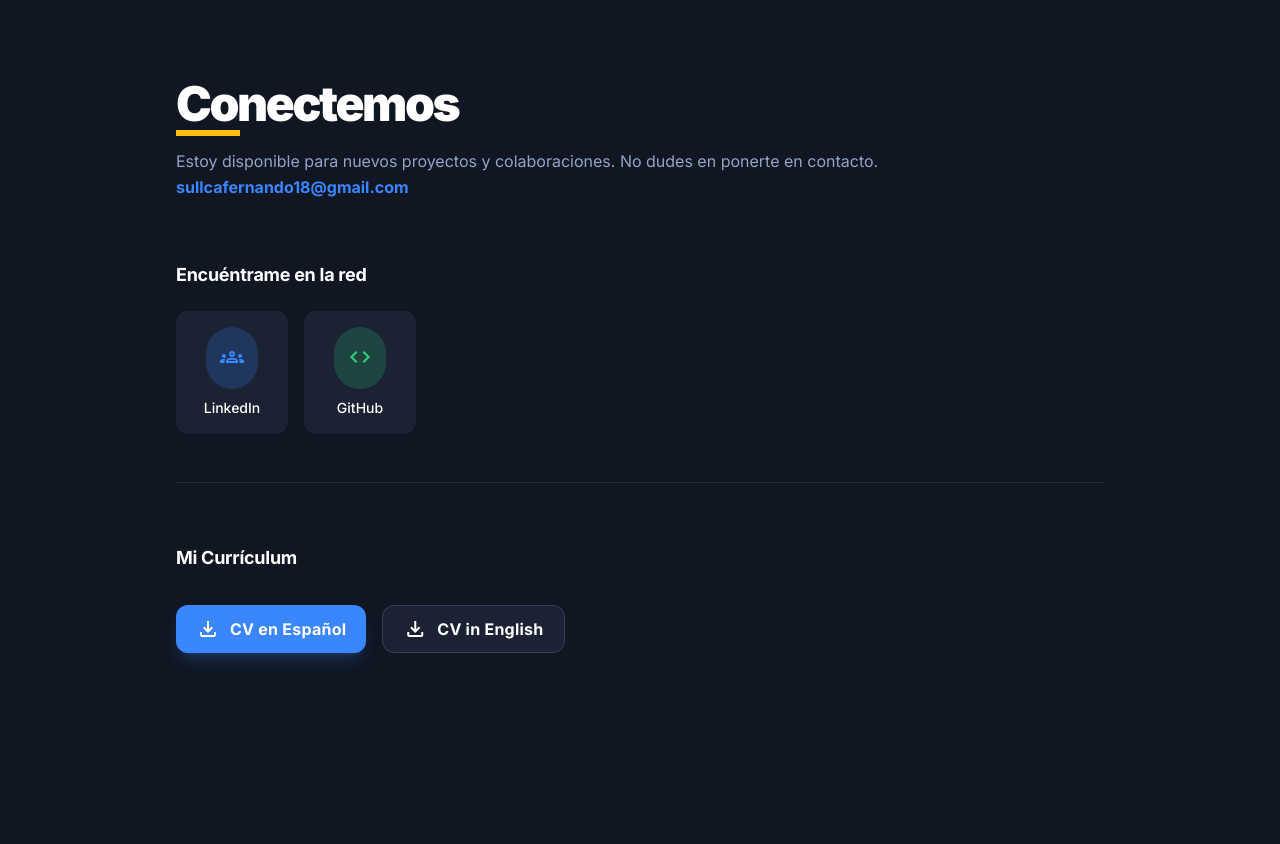
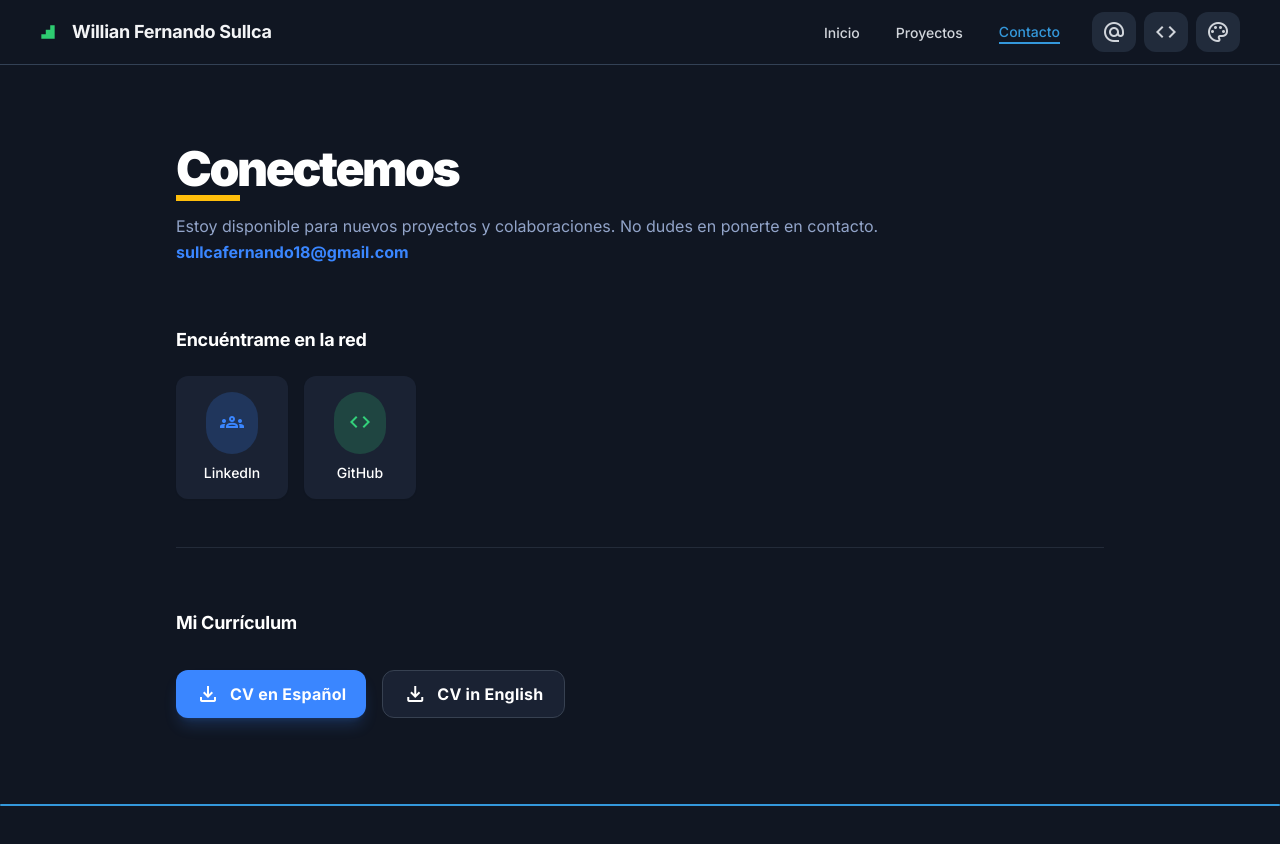
Before and after one commit to devFernandoS/portafolio-willian, a website built with Vite: page web/src/contacto.html in a window 1280 px wide. Before the commit the page ends 800 px from the top, so only its background shows below. Built offline with nearby package versions, Linux system fonts and the light colour scheme.

Commit message:
Enhance portfolio with new CV and improved contact page layout

```diff
--- a/web/src/contacto.html
+++ b/web/src/contacto.html
@@ -12,6 +12,7 @@
     <link
         href="https://fonts.googleapis.com/css2?family=Material+Symbols+Outlined:opsz,wght,FILL,GRAD@20..48,100..700,0..1,-50..200"
         rel="stylesheet" />
+    <link href="./css/global.css" rel="stylesheet" />
     <style>
         .material-symbols-outlined {
             font-variation-settings: 'FILL' 0, 'wght' 400, 'GRAD' 0, 'opsz' 24;
@@ -50,6 +51,42 @@
 </head>
 
 <body class="font-display bg-background-light dark:bg-background-dark antialiased">
+    <!-- TopNavBar -->
+    <header
+        class="flex items-center justify-between whitespace-nowrap border-b border-solid border-slate-200 dark:border-slate-700 px-4 sm:px-10 py-3">
+        <div class="flex items-center gap-4 text-[#2c3e50] dark:text-gray-100">
+            <div class="size-4 text-[#2ECC71]">
+                <svg fill="currentColor" viewbox="0 0 48 48" xmlns="http://www.w3.org/2000/svg">
+                    <path d="M44 4H30.6666V17.3334H17.3334V30.6666H4V44H44V4Z"></path>
+                </svg>
+            </div>
+            <h2 class="text-lg font-bold leading-tight tracking-[-0.015em]">Willian Fernando Sullca</h2>
+        </div>
+        <div class="hidden md:flex flex-1 justify-end gap-8">
+            <div class="flex items-center gap-9">
+                <a class="nav-link text-[#2c3e50] dark:text-gray-300 hover:text-[#3498DB] text-sm font-medium leading-normal"
+                    href="index.html">Inicio</a>
+                <a class="nav-link text-[#2c3e50] dark:text-gray-300 hover:text-[#3498DB] text-sm font-medium leading-normal"
+                    href="#">Proyectos</a>
+                <a class="nav-link text-[#2c3e50] dark:text-gray-300 hover:text-[#3498DB] text-sm font-medium leading-normal"
+                    href="contacto.html">Contacto</a>
+            </div>
+            <div class="flex gap-2">
+                <button
+                    class="flex max-w-[480px] cursor-pointer items-center justify-center overflow-hidden rounded-lg h-10 bg-slate-200 dark:bg-slate-700/50 text-[#2c3e50] dark:text-gray-300 hover:bg-[#3498DB]/20 gap-2 text-sm font-bold leading-normal tracking-[0.015em] min-w-0 px-2.5">
+                    <span class="material-symbols-outlined">alternate_email</span>
+                </button>
+                <button
+                    class="flex max-w-[480px] cursor-pointer items-center justify-center overflow-hidden rounded-lg h-10 bg-slate-200 dark:bg-slate-700/50 text-[#2c3e50] dark:text-gray-300 hover:bg-[#3498DB]/20 gap-2 text-sm font-bold leading-normal tracking-[0.015em] min-w-0 px-2.5">
+                    <span class="material-symbols-outlined">code</span>
+                </button>
+                <button
+                    class="flex max-w-[480px] cursor-pointer items-center justify-center overflow-hidden rounded-lg h-10 bg-slate-200 dark:bg-slate-700/50 text-[#2c3e50] dark:text-gray-300 hover:bg-[#3498DB]/20 gap-2 text-sm font-bold leading-normal tracking-[0.015em] min-w-0 px-2.5">
+                    <span class="material-symbols-outlined">palette</span>
+                </button>
+            </div>
+        </div>
+    </header>
     <div class="relative flex h-auto min-h-screen w-full flex-col group/design-root overflow-x-hidden">
         <div class="layout-container flex h-full grow flex-col">
             <div class="px-4 md:px-20 lg:px-40 flex flex-1 justify-center py-10 sm:py-20">
@@ -121,7 +158,7 @@
                                     <span class="material-symbols-outlined">download</span>
                                     <span class="truncate">CV en Español</span>
                                 </button>
-                                <button
+                                <button disabled
                                     class="flex min-w-[84px] max-w-[480px] cursor-pointer items-center justify-center gap-2.5 overflow-hidden rounded-lg h-12 px-5 bg-background-light dark:bg-card-dark text-text-light-primary dark:text-text-dark-primary border border-gray-300 dark:border-gray-700 text-base font-bold leading-normal tracking-[0.015em] hover:bg-gray-100 dark:hover:bg-gray-800/50 transition-colors duration-300">
                                     <span class="material-symbols-outlined">download</span>
                                     <span class="truncate">CV in English</span>
@@ -133,6 +170,7 @@
             </div>
         </div>
     </div>
+    <script src="./js/navbar.js" type="module"></script>
     <script src="./js/files.js" type="module"></script>
 </body>
 
--- /dev/null
+++ b/web/src/css/global.css
@@ -0,0 +1,15 @@
+.nav-link.active {
+    color: #3498DB;
+    border-bottom: 2px solid #3498DB;
+}
+
+.nav-link.active::after {
+    content: "";
+    position: absolute;
+    left: 0;
+    bottom: -6px;
+    width: 100%;
+    height: 2px;
+    background-color: #3498DB;
+    border-radius: 2px;
+}
--- a/web/src/js/files.js
+++ b/web/src/js/files.js
@@ -2,8 +2,8 @@
 document.getElementById("btnDescargarCVes").addEventListener("click", function () {
    try {
       const link = document.createElement("a");
-             link.href = "/CV Willian Fernando Sullca.pdf"; // archivo ubicado en web/public/cv.pdf
-             link.download = "CV-Willian-Sullca.pdf";
+      link.href = "/CV_Willian_Fernando_Sullca.pdf"; // archivo ubicado en web/public/cv.pdf
+      link.download = "CV_Willian_Fernando_Sullca.pdf";
       link.click();
    } catch (error) {
       console.log("Error descarga CV:");
--- /dev/null
+++ b/web/src/js/navbar.js
@@ -0,0 +1,11 @@
+const currentPage = window.location.pathname.split("/").pop();
+
+document.querySelectorAll(".nav-link").forEach(link => {
+    const linkPage = link.getAttribute("href");
+
+
+    if (linkPage === currentPage || (currentPage === "" && linkPage === "index.html")) {
+        link.classList.add("active");
+
+    }
+});
```
Also changed, not shown: README.md, 1 other file. Lines whose indentation alone changed are shown as unchanged.
